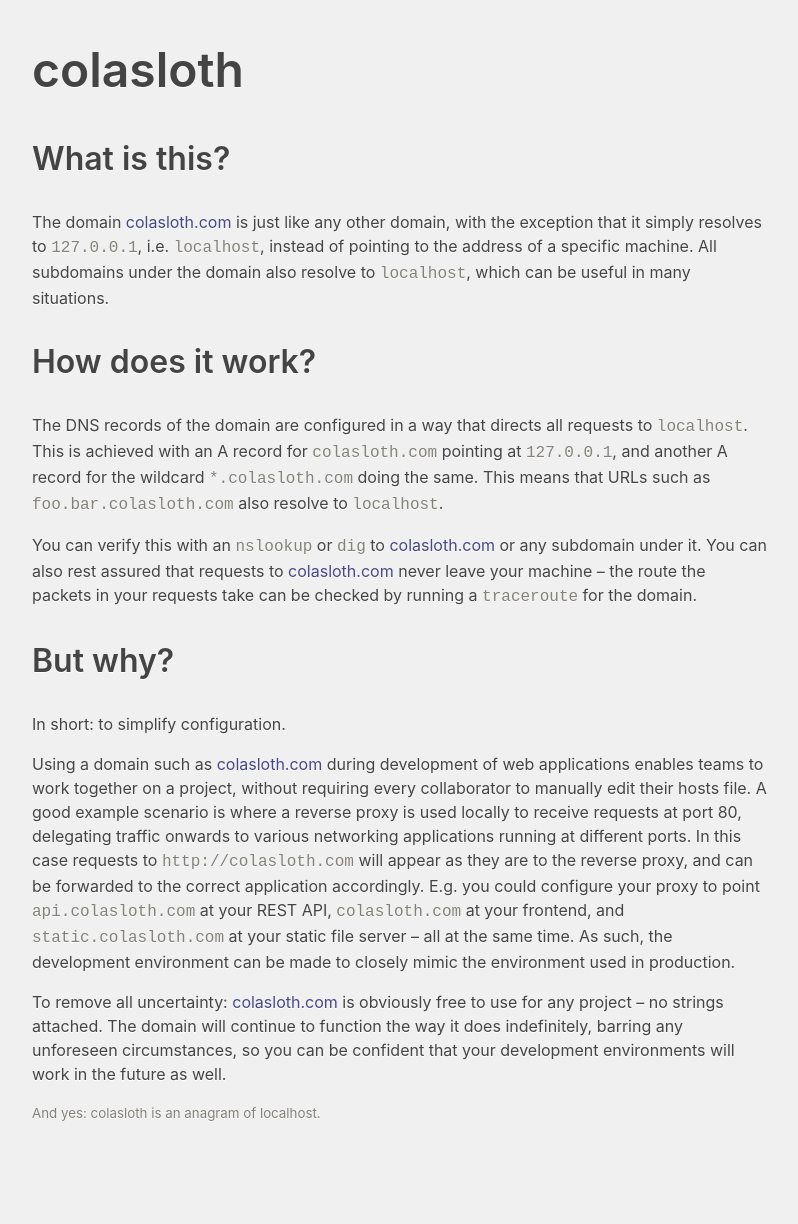
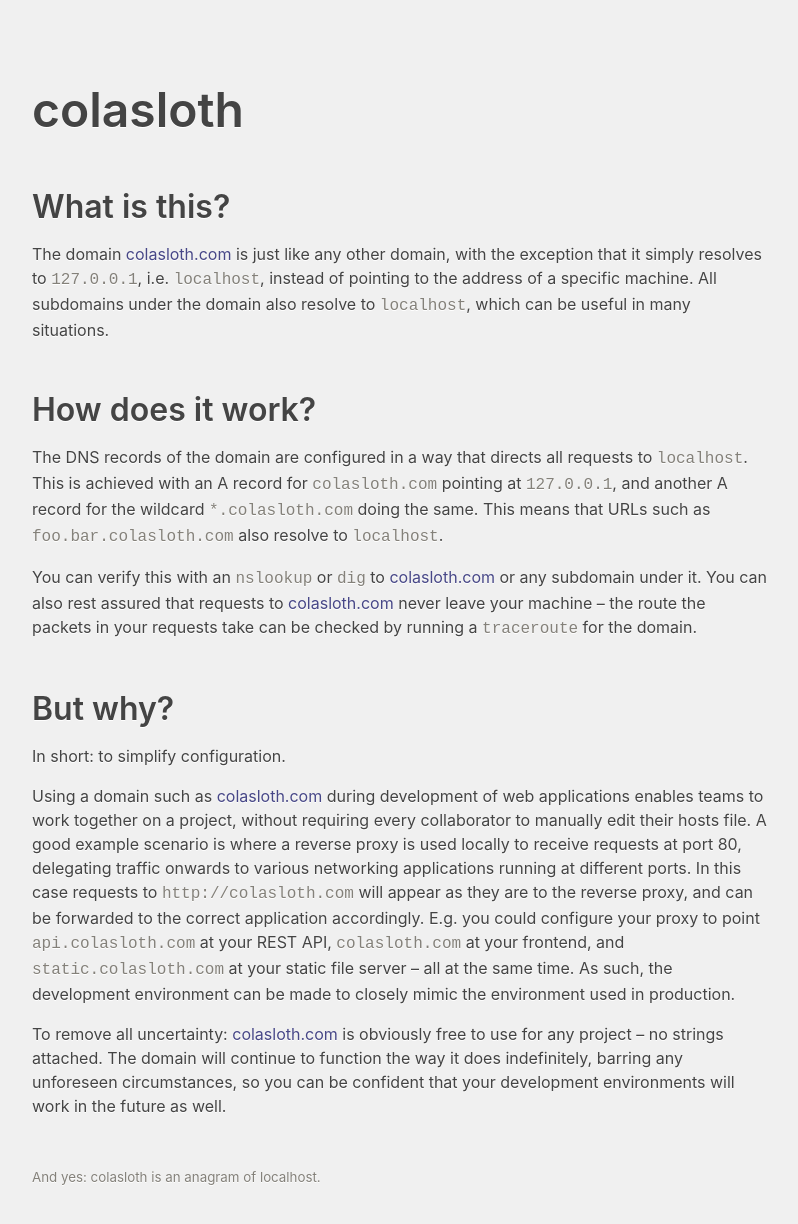
Before and after one commit to colasloth/colasloth.github.io, a plain HTML site: page index.html in a window 1280 px wide. Shown: the whole page, without its empty margins (240-1038 px from the left). Before the commit the page ends 1154 px from the top, so only its background shows below. Drawn offline with Linux system fonts and the light colour scheme.

Commit message:
Small fixes

```diff
--- a/css/styles.css
+++ b/css/styles.css
@@ -1,37 +1,39 @@
 body {
     max-width: 768px;
-    margin: 2rem auto;
+    margin: 24pt auto;
+    padding: 12pt 0;
     background: #f0f0f0;
     color: #444444;
     font-family: -apple-system, BlinkMacSystemFont, 'Segoe UI', Roboto, Oxygen, Ubuntu, Cantarell, 'Open Sans', 'Helvetica Neue', sans-serif;
     text-shadow: 0 1px 0 #ffffff;
 }
 section {
-    padding: 0px 1rem;
-}
-a {
-    border-bottom: 1px solid #444444;
-    color: #444444;
-    text-decoration: none;
-}
-a:hover {
-    border-bottom: 0;
+    padding: 12pt 0;
 }
 h1 {
-    font-size: 3rem;
+    font-size: 36pt;
     font-weight: 600;
 }
 h3 {
-    font-size: 2rem;
+    margin: -12pt 0;
+    padding: 12pt 0;
+    font-size: 24pt;
     font-weight: 600;
 }
 p {
-    font-size: 1rem;
+    font-size: 12pt;
     font-weight: 400;
     line-height: 1.5;
 }
 small {
+    font-size: 10pt;
     color: #84817a;
+}
+footer {
+    padding: 12pt 0pt;
+}
+.content {
+    padding: 0pt 12pt;
 }
 .highlight {
     color: #474787;
--- a/index.html
+++ b/index.html
@@ -1,13 +1,17 @@
 <!DOCTYPE html>
-<html>
+<html lang="en">
   <head>
     <title>colasloth</title>
+    <meta charset="utf-8">
+    <meta name="description" content="A drop-in replacement for localhost.">
+    <meta name="author" content="colasloth.com">
     <link type="text/css" href="/css/styles.css" media="all" rel="stylesheet">
   </head>
   <body>
-    <section class="title">
+    <div class="content">
+      <header>
         <h1>colasloth</h1>
-    </section>
+      </header>
       <section id="what">
         <h3>What is this?</h3>
         <p>
@@ -35,10 +39,9 @@
           To remove all uncertainty: <span class="highlight">colasloth.com</span> is obviously free to use for any project – no strings attached. The domain will continue to function the way it does indefinitely, barring any unforeseen circumstances, so you can be confident that your development environments will work in the future as well.
         </p>
       </section>
-    <section>
       <footer>
         <small>And yes: colasloth is an anagram of localhost.</small>
       </footer>
-    </section>
+    </div>
   </body>
 </html>
```
Lines whose indentation alone changed are shown as unchanged.
